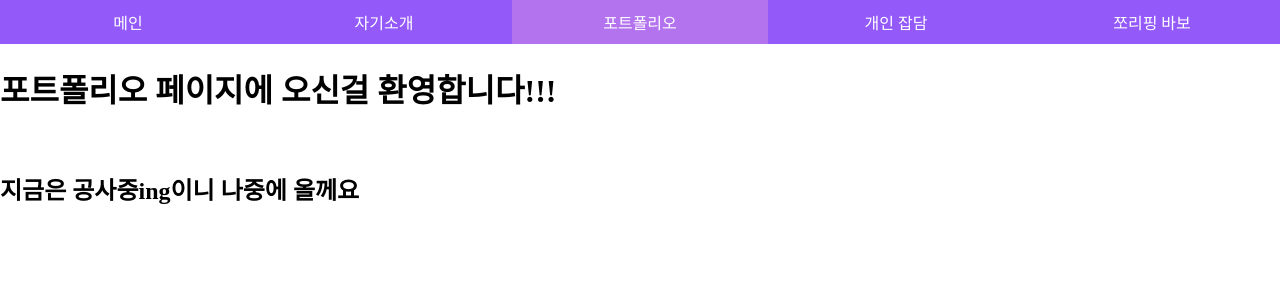
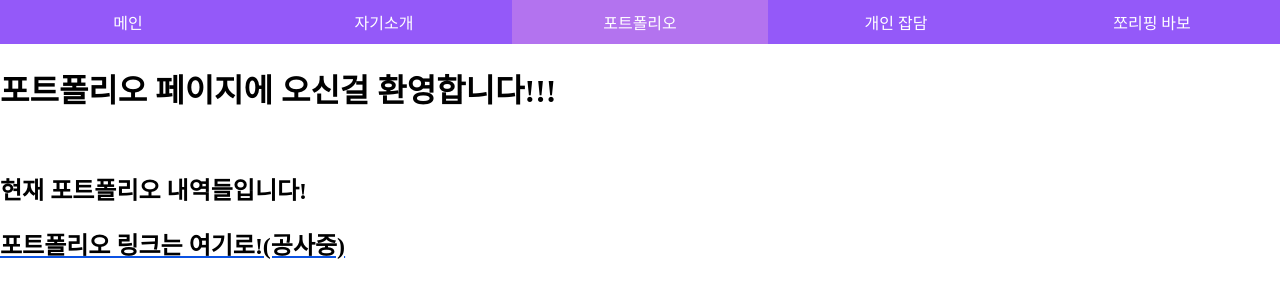
Before and after one commit to Last-SilverLight-End/Last-SilverLight-End.github.io, a Next.js app: page /portfolio in a window 1280 px wide. Shown: the top 300 px of the page. Built offline with nearby package versions, Linux system fonts and the light colour scheme; a web font is replaced by a local one.

Commit message:
plus introduce portfolio

```diff
--- a/pages/introduce.tsx
+++ b/pages/introduce.tsx
@@ -54,6 +54,7 @@ const introduce: NextPage = () => {
       <h1>자기소개 페이지에 오신걸 환영합니다!!!</h1>
         <br></br>
         <aside>
+          <h1>인적사항</h1>
           <h2>이창근</h2>
           <h3>NickName : HunterKiller</h3>
           </aside>
--- a/pages/portfolio.tsx
+++ b/pages/portfolio.tsx
@@ -28,16 +28,22 @@ import styles from '../styles/main.module.css';
 
 const portfolio: NextPage = () => {
   return(
+    <>
     <div>
-    <Header />
-    <footer className={styles.footer} >
-      <h1>포트폴리오 페이지에 오신걸 환영합니다!!!</h1>
-      <br></br>
-        <h2>지금은 공사중ing이니 나중에 올께요</h2>
+        <Header />
+        <main className={styles.footer} >
+            <h1>포트폴리오 페이지에 오신걸 환영합니다!!!</h1>
+            <br></br>
+                <h2>현재 포트폴리오 내역들입니다!</h2>
+                <Link href ="www.naver.com">
+                <h2 className ={styles.linkHighlight}> 포트폴리오 링크는 여기로!(공사중)</h2>
+                </Link>
+        </main>
+    </div>
+    <div>
 
-    </footer>
     </div>
-
+    </>
     )
 };
 
--- a/styles/main.module.css
+++ b/styles/main.module.css
@@ -13,4 +13,5 @@
 
 .linkHighlight:hover{
   color: aqua;
+  cursor: pointer;
 }
```
Also changed, not shown: styles/header.module.css (line endings or trailing spaces).
